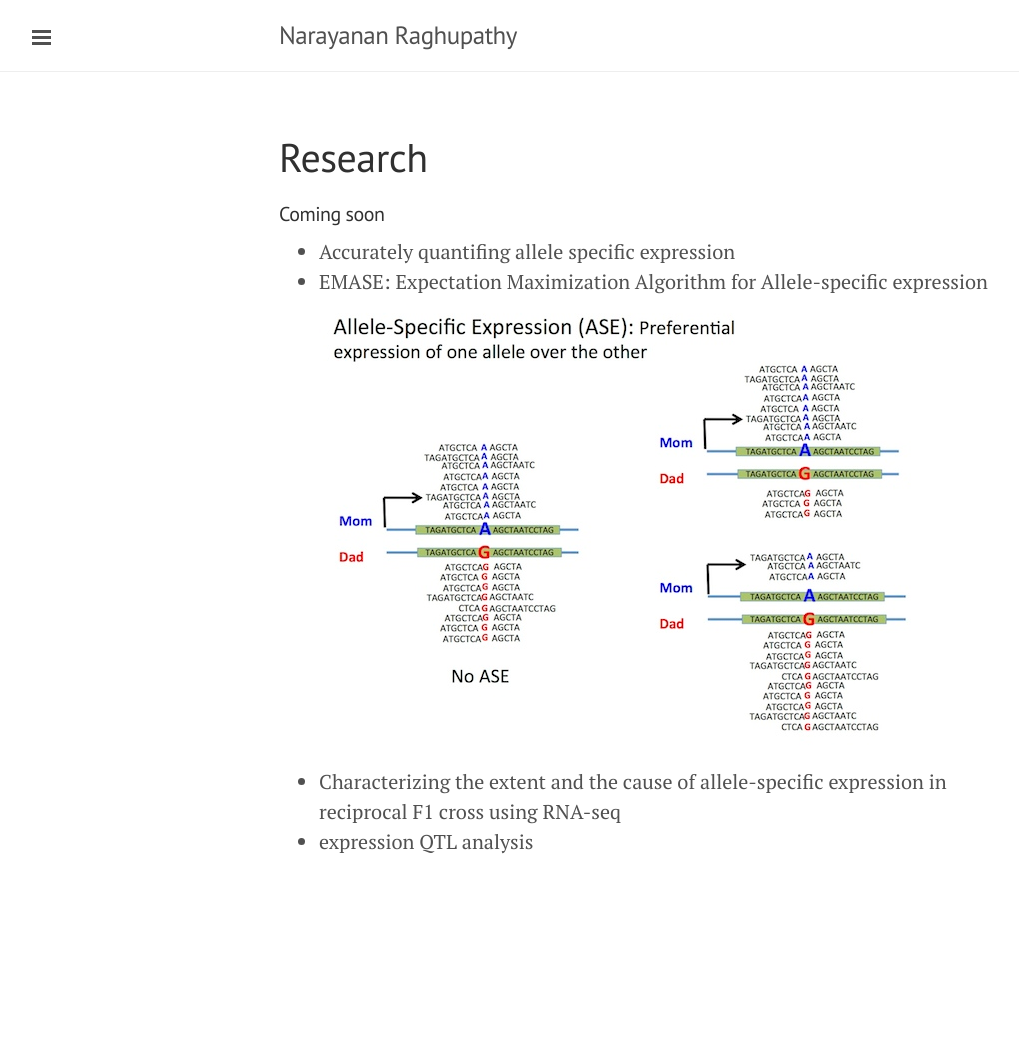
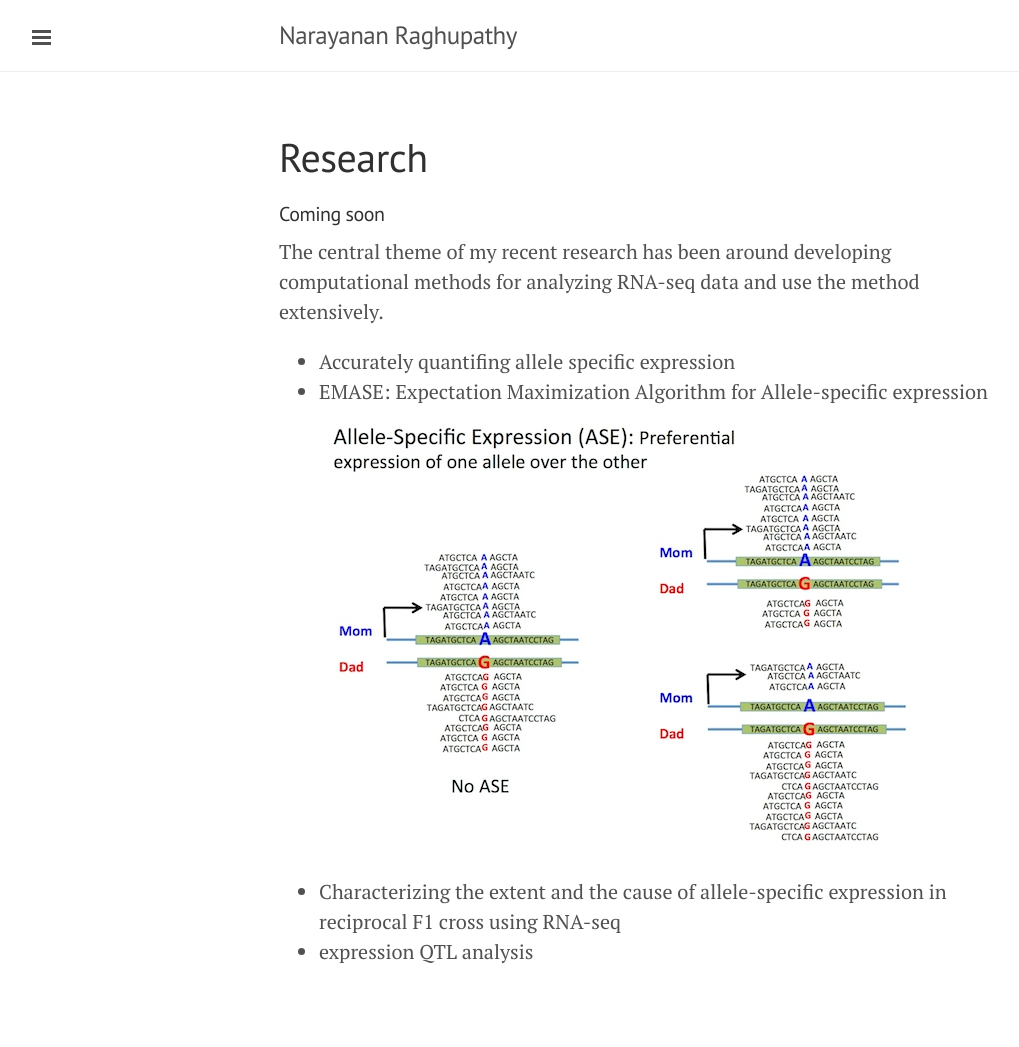
Before and after one commit to narayananr/narayananr.github.io, a Jekyll site: the page built from research.md, in a window 1280 px wide. Shown: the whole page, without its empty margins (1-1020 px from the left). Built offline with Jekyll 4.4.1, drawn with Linux system fonts in a browser that asks for light colours; Markdown is read by kramdown in place of the engine named in the settings; before the commit the page ends 937 px from its top, so only the background shows below that.

Commit message:
Update research.md

```diff
--- a/research.md
+++ b/research.md
@@ -4,6 +4,7 @@ title: Research
 ---
 
 ##### Coming soon
+The central theme of my recent research has been around developing computational methods for analyzing RNA-seq data and use the method extensively.
 * Accurately quantifing allele specific expression
 * EMASE: Expectation Maximization Algorithm for Allele-specific expression
 ![ASE](/public/images/ASE-cartoon.jpg)
```
